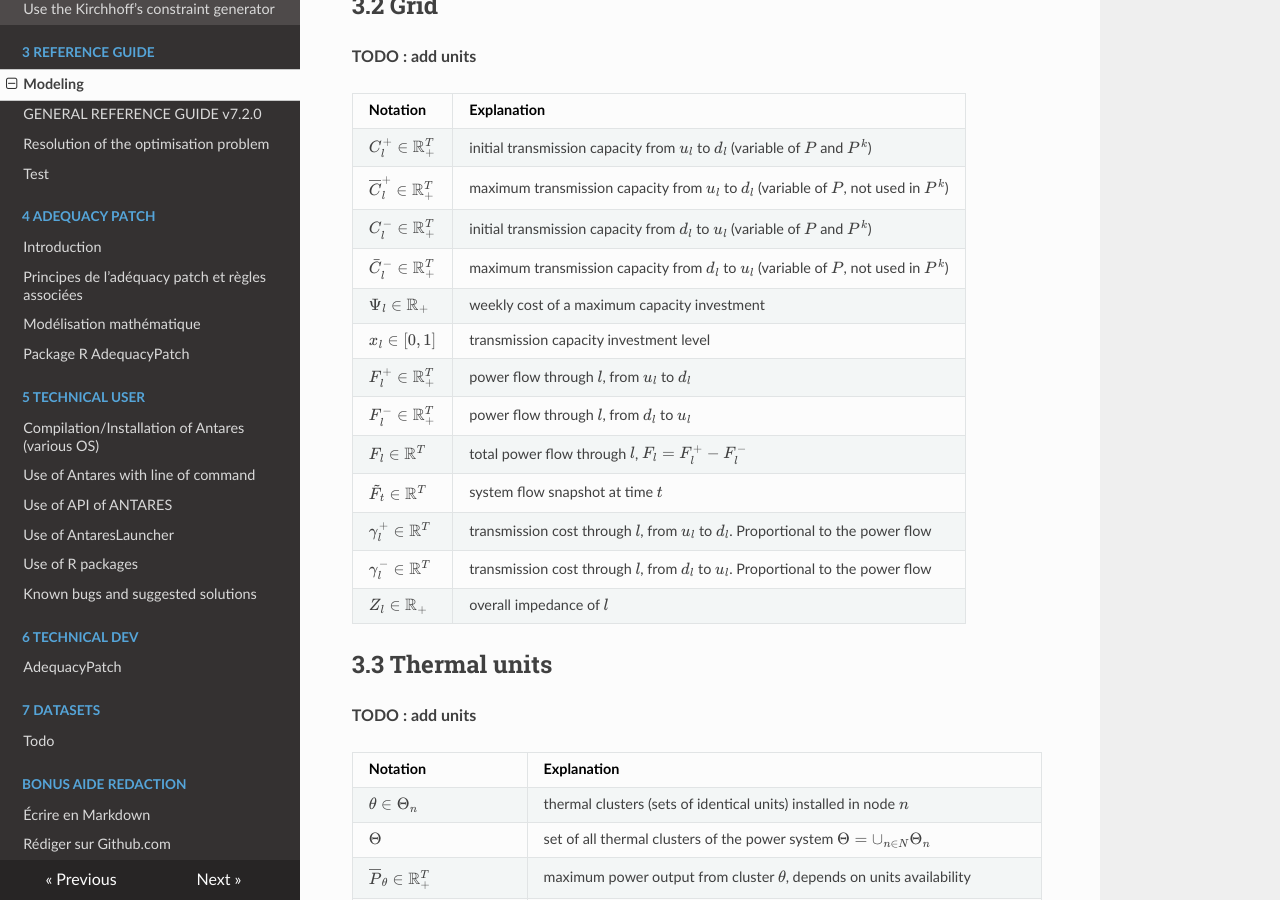
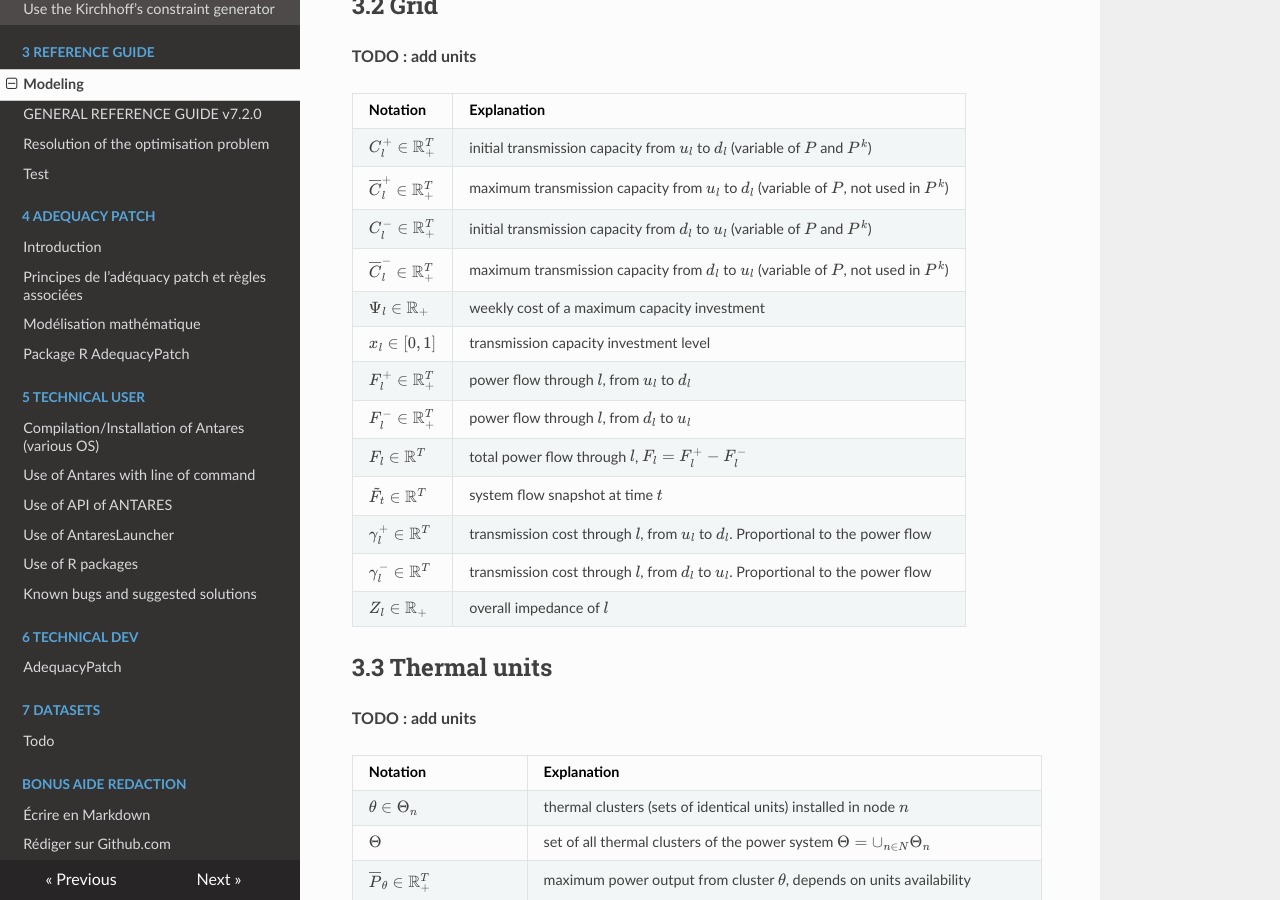
Before and after one commit to AntaresSimulatorTeam/antares-doc, an MkDocs documentation site: the page built from docs/3-reference-guide/modeling.md, in a window 1280 px wide and 900 px high, scrolled down 5651 px. Built offline with MkDocs 1.6.1, drawn with Linux system fonts in a browser that asks for light colours; nearby versions of some CDN libraries; formulas are drawn with MathJax 3.

Commit message:
Fix max transmission capacity

```diff
--- a/docs/3-reference-guide/modeling.md
+++ b/docs/3-reference-guide/modeling.md
@@ -109,7 +109,7 @@ The next sections of this document develop the following subjects:
 | \\(C_l^+ \in \mathbb{R}^T_+\\)                | initial transmission capacity from \\(u_l\\) to \\(d_l\\) (variable of \\(P\\) and \\(P^k\\))          |
 | \\( \overline{C}\_l^+ \in \mathbb{R}^T\_+ \\) | maximum transmission capacity from \\(u_l\\) to \\(d_l\\) (variable of \\(P\\), not used in \\(P^k\\)) |
 | \\(C_l^- \in \mathbb{R}^T_+\\)                | initial transmission capacity from \\(d_l\\) to \\(u_l\\) (variable of \\(P\\) and \\(P^k\\))          |
-| \\( \bar{C}^{-}\_l\in \mathbb{R}^T\_{+} \\)   | maximum transmission capacity from \\(d_l\\) to \\(u_l\\) (variable of \\(P\\), not used in \\(P^k\\)) |
+| \\( \overline{C}^{-}\_l\in \mathbb{R}^T\_{+} \\)   | maximum transmission capacity from \\(d_l\\) to \\(u_l\\) (variable of \\(P\\), not used in \\(P^k\\)) |
 | \\(\Psi_l \in \mathbb{R}_+\\)                 | weekly cost of a maximum capacity investment                                                           |
 | \\(x_l \in [0,1]\\)                           | transmission capacity investment level                                                                 |
 | \\(F_l^+ \in \mathbb{R}^T_+\\)                | power flow through \\(l\\), from \\(u_l\\) to \\(d_l\\)                                                |
```
